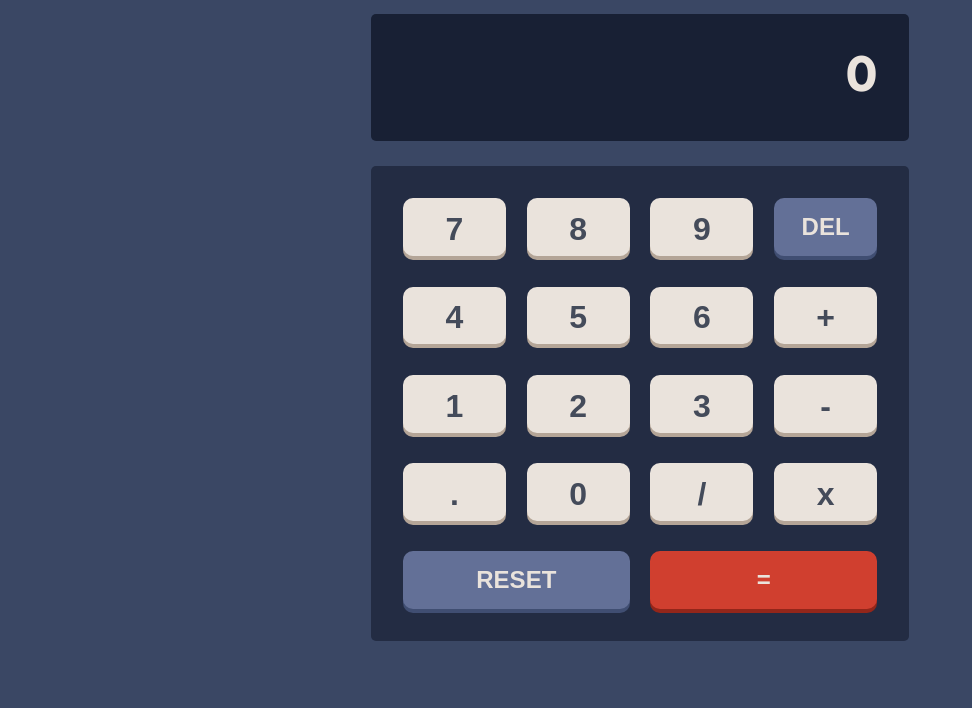
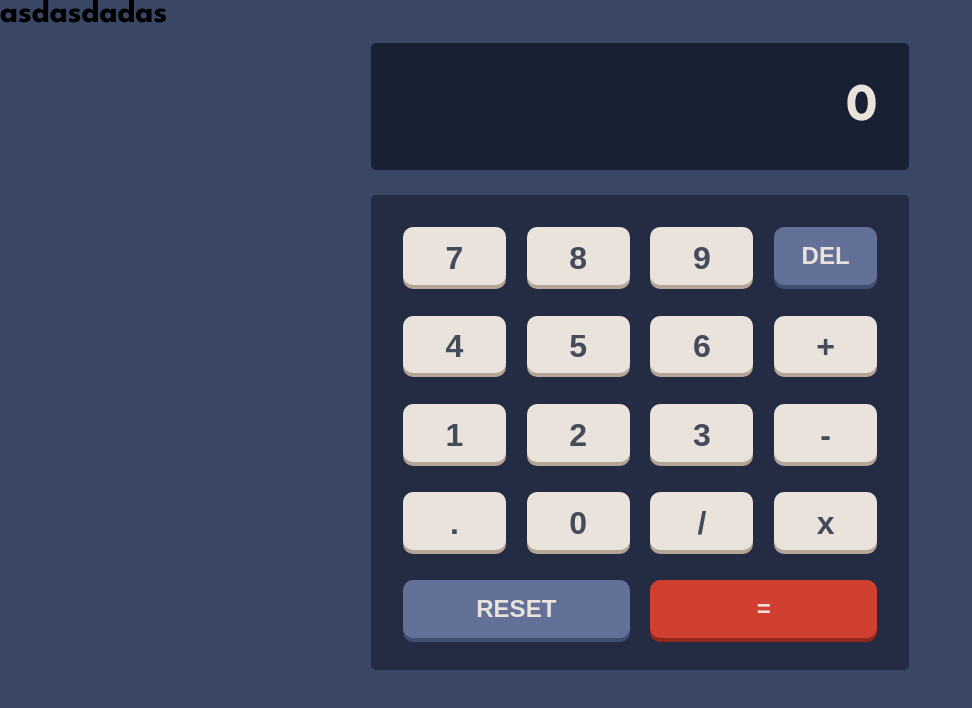
Before and after one commit to Pirmagomedov/alishka, a React (Create React App) app: page / in a window 1280 px wide. Shown: the top 708 px of the page, without its empty margins (0-972 px from the left). Built offline with nearby package versions, Linux system fonts and the light colour scheme.

Commit message:
Update App.js

```diff
--- a/src/App.js
+++ b/src/App.js
@@ -40,6 +40,7 @@ export default function App() {
   return (
     <ThemeProvider theme={selectedTheme}>
       <GlobalStyles />
+      <h1>asdasdadas</h1>
       <Calculator />
     </ThemeProvider>
   );
```
